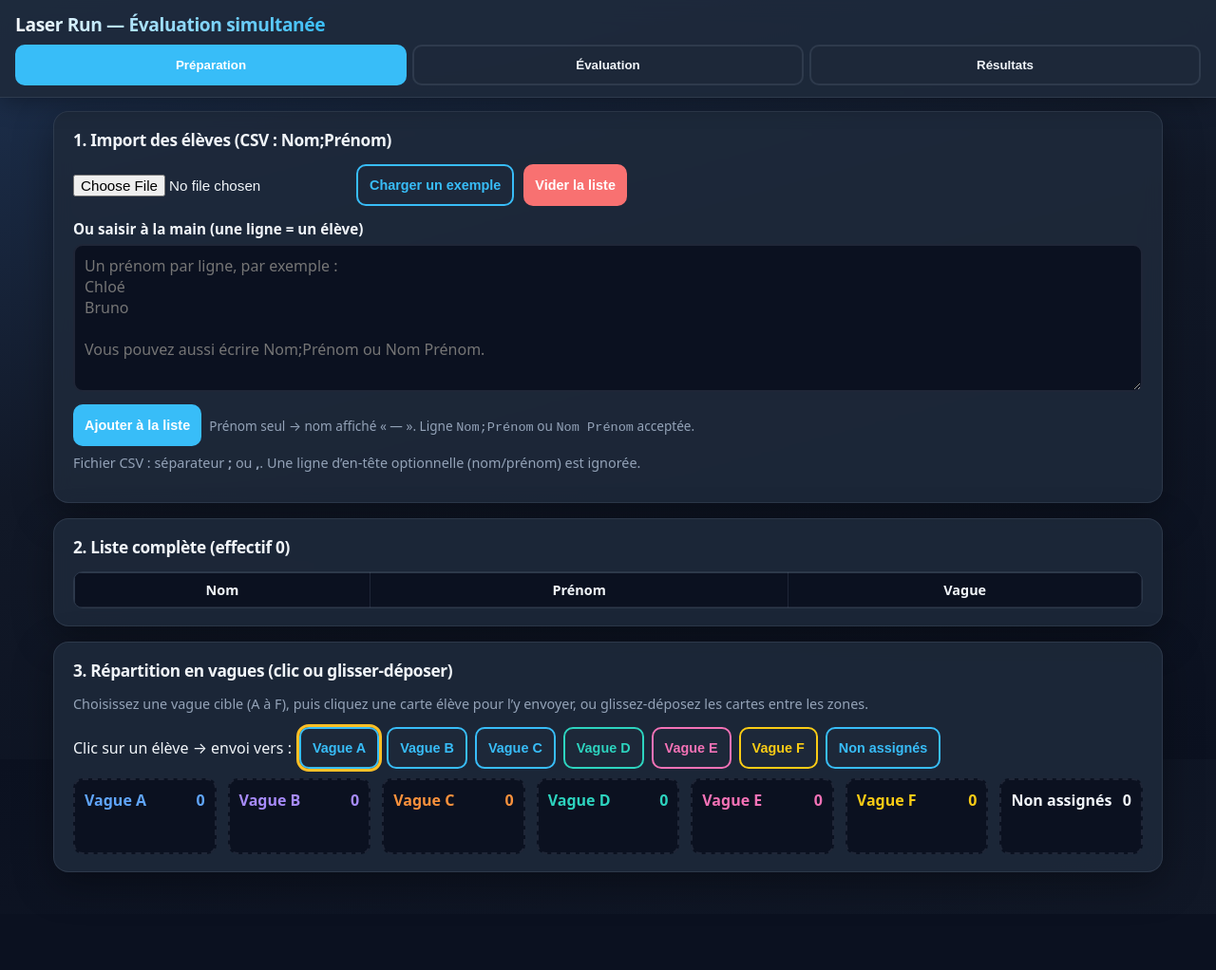
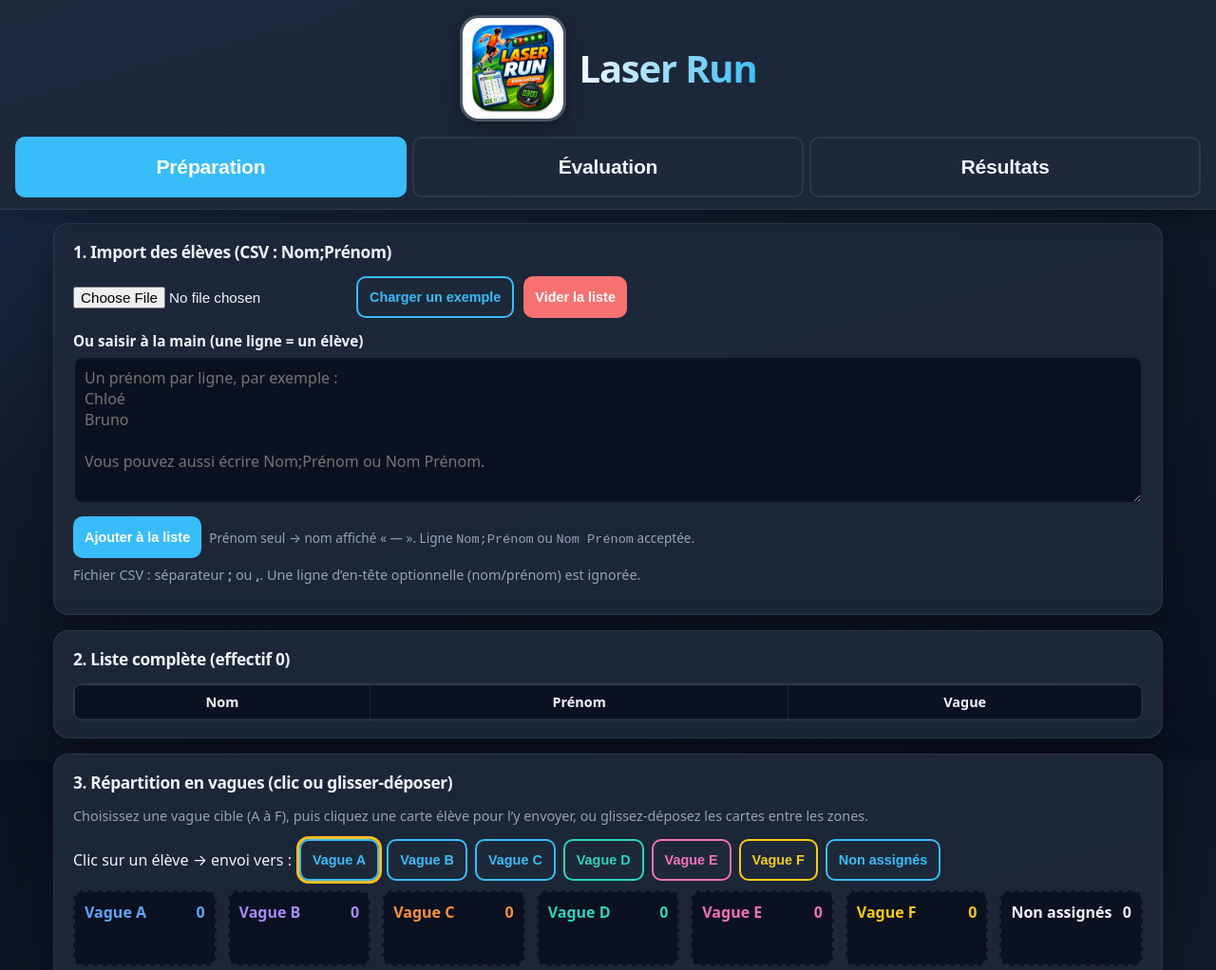
Before and after one commit to adrienlafayeps/laserrun, a plain HTML site: page index.html in a window 1280 px wide. Shown: the top 1022 px of the page at 95% size. Before the commit the page ends 963 px from the top, so only its background shows below. Drawn offline with Linux system fonts and the light colour scheme.

Commit message:
Add files via upload

```diff
--- a/index.html
+++ b/index.html
@@ -94,16 +94,38 @@
       position: sticky; top: 0; z-index: 100;
       box-shadow: 0 4px 24px rgba(0, 0, 0, 0.35);
     }
-    .toolbar h1 {
-      font-size: 1.05rem; margin: 0; flex: 1 1 100%;
-      font-weight: 800; letter-spacing: -0.02em;
+    /* Titre + icône (fichier local = visible hors ligne) */
+    .toolbar-brand {
+      display: flex;
+      flex-direction: row;
+      align-items: center;
+      justify-content: center;
+      gap: 14px;
+      width: 100%;
+      flex-wrap: wrap;
+      padding: 4px 0 8px;
+    }
+    .toolbar-app-icon {
+      width: clamp(76px, 18vw, 112px);
+      height: clamp(76px, 18vw, 112px);
+      border-radius: 20px;
+      object-fit: cover;
+      flex-shrink: 0;
+      box-shadow: 0 6px 28px rgba(0, 0, 0, 0.45);
+      border: 3px solid rgba(148, 163, 184, 0.35);
+      background: var(--surface-solid);
+    }
+    .toolbar-title {
+      margin: 0;
+      font-size: clamp(1.65rem, 6.5vw, 2.5rem);
+      font-weight: 900;
+      letter-spacing: -0.03em;
+      line-height: 1.05;
+      text-align: center;
       background: linear-gradient(105deg, #f8fafc 0%, var(--accent) 100%);
       -webkit-background-clip: text;
       background-clip: text;
       color: transparent;
-    }
-    @media (min-width: 700px) {
-      .toolbar h1 { flex: 0 1 auto; font-size: 1.2rem; }
     }
     .btn {
       border: none; border-radius: 10px; padding: 12px 16px; font-size: 1rem; font-weight: 600;
@@ -141,6 +163,23 @@
     .tab {
       flex: 1; min-width: 100px; padding: 12px; border-radius: 10px; border: 2px solid var(--border);
       background: var(--surface); font-weight: 700; cursor: pointer; color: var(--text);
+    }
+    /* Onglets principal Préparation / Évaluation / Résultats : plus grands */
+    .toolbar .tabs > .tab {
+      min-width: 108px;
+      padding: 16px 12px;
+      font-size: 1.2rem;
+      font-weight: 800;
+      min-height: 56px;
+      letter-spacing: -0.01em;
+    }
+    @media (min-width: 700px) {
+      .toolbar .tabs > .tab {
+        font-size: 1.32rem;
+        padding: 18px 16px;
+        min-height: 60px;
+        min-width: 120px;
+      }
     }
     .tab.active { border-color: var(--accent); background: var(--accent); color: #fff; }
     /* Vague active en préparation : surlignage distinct */
@@ -498,7 +537,18 @@
        Barre d’outils — accès rapide terrain
        ============================================================================= -->
   <header class="toolbar">
-    <h1>Laser Run — Évaluation simultanée</h1>
+    <div class="toolbar-brand">
+      <img
+        class="toolbar-app-icon"
+        src="apple-touch-icon.png"
+        width="112"
+        height="112"
+        alt="Laser Run"
+        decoding="async"
+        fetchpriority="high"
+      />
+      <h1 class="toolbar-title">Laser Run</h1>
+    </div>
     <div class="tabs" role="tablist" aria-label="Sections">
       <button type="button" class="tab active" data-tab="setup">Préparation</button>
       <button type="button" class="tab" data-tab="eval">Évaluation</button>
```
